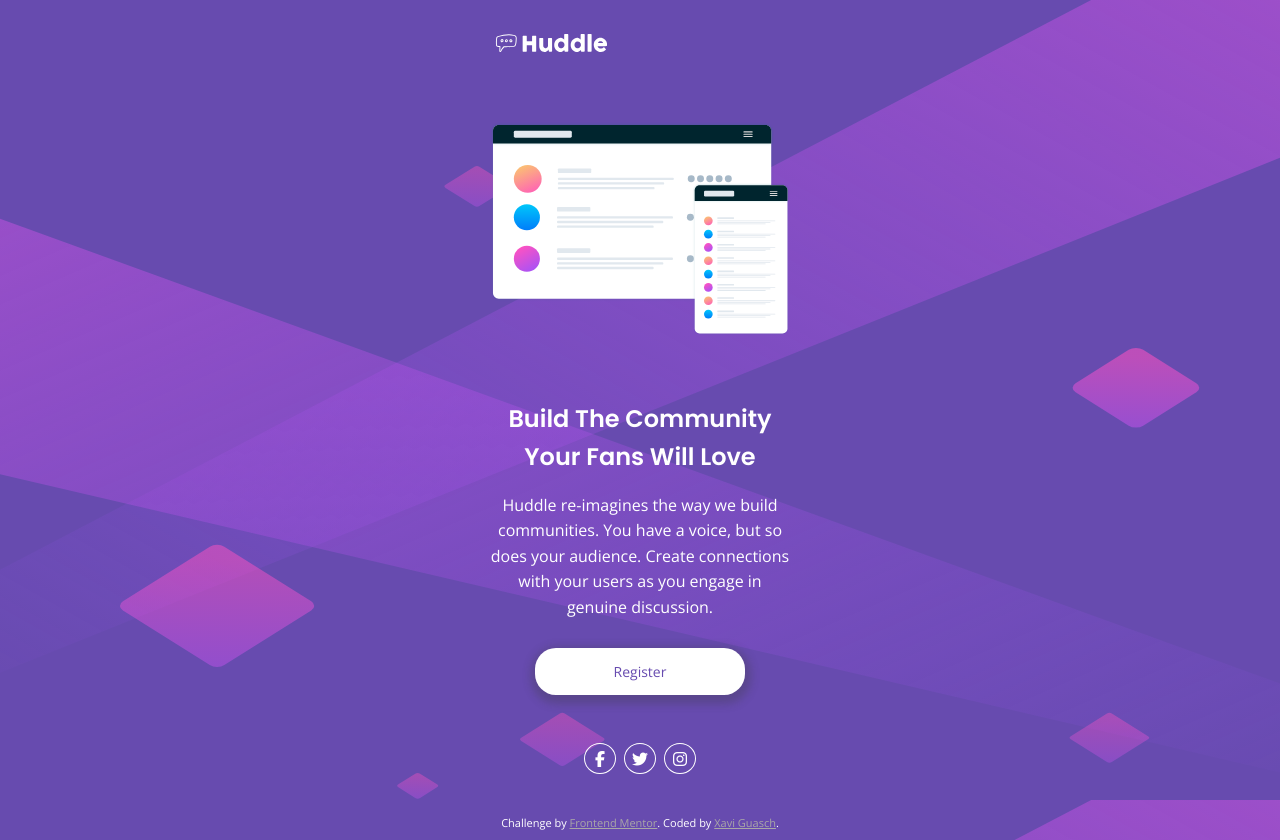
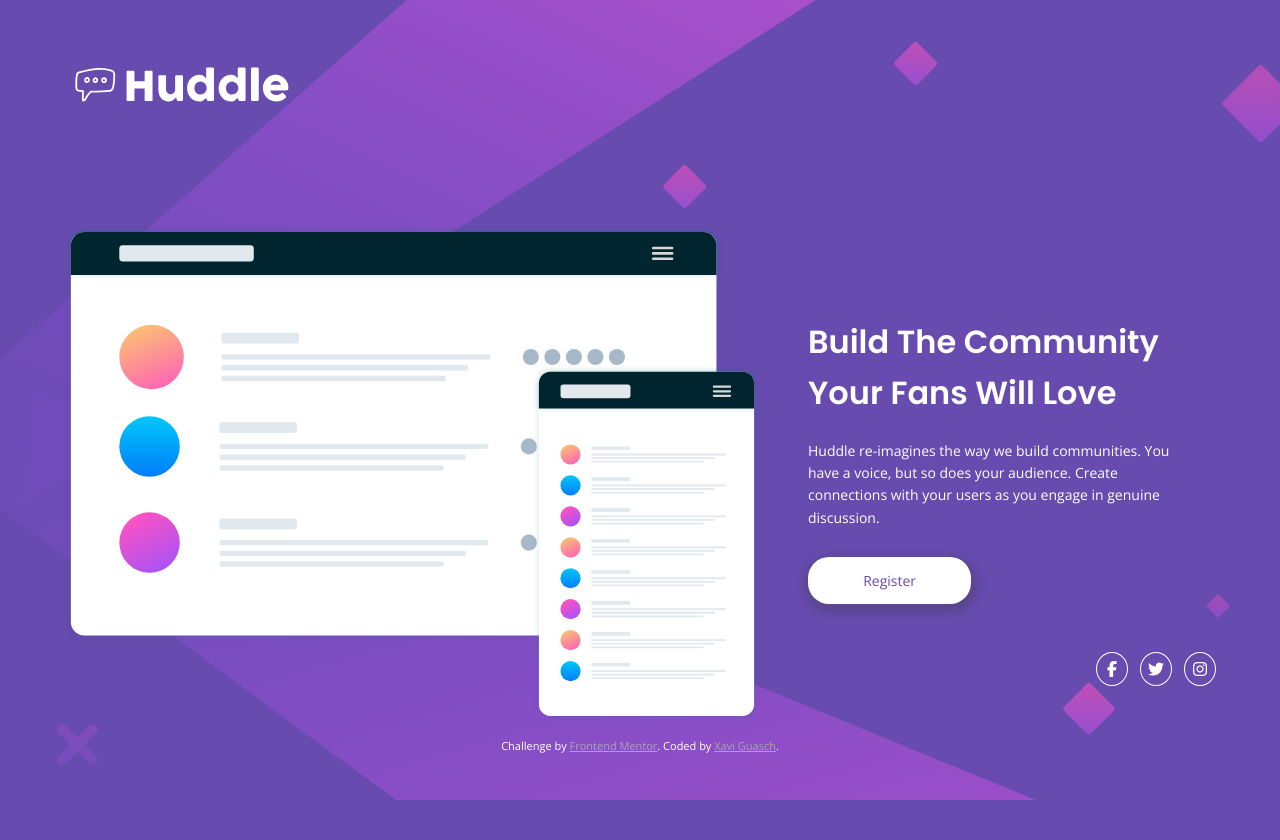
Before and after one commit to xaviguasch/huddle-landing-page-frontendmentor-prac, a plain HTML site: page index.html in a window 1280 px wide. After the commit the page ends 800 px from the top, so only its background shows below. Drawn offline with nearby package versions, Linux system fonts and the light colour scheme.

Commit message:
solved layout bugs

```diff
--- a/style.css
+++ b/style.css
@@ -40,11 +40,6 @@ font-family: 'Poppins', sans-serif; */
   --clr-white: hsl(0, 0%, 100%);
 }
 
-html,
-body {
-  height: 100%;
-}
-
 body {
   background-color: var(--clr-violet);
   background-image: url('./images/bg-mobile.svg');
@@ -66,26 +61,32 @@ img {
 
 /* Typography */
 
+.title {
+  font-family: var(--ff-poppins);
+  font-size: var(--fs-24);
+  font-weight: var(--fw-semi-bold);
+}
+
 /* Utility styles */
 
 .container {
-  /* height: 100%; */
-  max-width: 374px;
+  display: flex;
+  flex-direction: column;
+  justify-content: flex-start;
+  align-items: center;
 
   margin: 0 auto;
   padding: 0 2.3em;
 
-  display: flex;
-  flex-direction: column;
-  justify-content: flex-start;
-  align-items: center;
+  min-width: 374px;
+  max-width: 600px;
 }
 
 /* SECTIONS */
 
 .logo-area {
+  margin-top: 1.75em;
   width: 100%;
-  margin-top: 1.75em;
 }
 
 .logo-svg-img {
@@ -112,69 +113,65 @@ img {
 .copy {
 }
 
-.title {
-  font-family: var(--ff-poppins);
-  font-weight: var(--fw-semi-bold);
-}
-
 .copy-text {
   margin-top: 1em;
 }
 
 .cta-btn {
-  color: var(--clr-violet);
-  cursor: pointer;
   background-color: var(--clr-white);
   border: none;
   border-radius: 1.5em;
+  box-shadow: 1px 4px 8px 5px hsla(240, 1%, 24%, 0.3);
+  color: var(--clr-violet);
+  cursor: pointer;
   font-family: var(--ff-open);
   font-size: var(--fs-14);
+  font-weight: var(--fw-regular);
+  margin-top: 2em;
   padding: 1em 2em;
   width: 70%;
-  margin-top: 2em;
-  box-shadow: 1px 4px 8px 5px hsla(240, 1%, 24%, 0.3);
 }
 
 .cta-btn:focus,
 .cta-btn:hover {
-  color: var(--clr-white);
   background-color: var(--clr-magenta);
   box-shadow: 1px 4px 8px 2px hsla(240, 1%, 24%, 0.6);
+  color: var(--clr-white);
 }
 
 .cta-btn:active {
-  color: var(--clr-white);
   background-color: var(--clr-light-magenta);
   box-shadow: 1px 4px 12px 2px hsla(240, 1%, 24%, 0.8);
+  color: var(--clr-white);
 }
 
 .socials {
-  margin-top: 3em;
-
   display: flex;
   justify-content: center;
   align-items: center;
   gap: 0.5em;
+
+  margin-top: 3em;
 }
 
 .fab {
+  border: 1px solid var(--clr-white);
+  border-radius: 50%;
   color: var(--clr-white);
   cursor: pointer;
-  border: 1px solid var(--clr-white);
-  border-radius: 50%;
   padding: 0.4em 0;
   width: 32px;
 }
 
 .fab:focus,
 .fab:hover {
+  border-color: var(--clr-magenta);
   color: var(--clr-magenta);
-  border-color: var(--clr-magenta);
 }
 
 .fab:active {
+  border-color: var(--clr-light-magenta);
   color: var(--clr-light-magenta);
-  border-color: var(--clr-light-magenta);
 }
 
 /* Footer */
@@ -190,36 +187,124 @@ img {
 .attribution a {
   color: hsl(0, 1%, 66%);
 }
-/*
-@media (min-height: 700px) {
+
+@media (min-width: 380px) {
   .container {
-    align-items: center;
-    height: 95%;
-  }
-
-  .footer {
-    margin-top: 0;
+    height: 92%;
   }
 }
 
 @media (min-width: 1200px) {
+  body {
+    background-image: url('./images/bg-desktop.svg');
+    background-size: cover;
+  }
+
   .container {
-    max-width: 90%;
+    justify-content: flex-start;
+    align-items: center;
+
+    padding: 0;
+    width: 90%;
+    max-width: 1500px;
+  }
+
+  .logo-area {
+    margin-top: 3.5em;
+  }
+
+  .logo-svg-img {
+    width: 20%;
   }
 
   .main {
     flex-direction: row;
+    justify-content: center;
+    align-items: center;
+    gap: 3em;
+
+    margin-top: 7em;
   }
 
   .illustration-area {
+    flex: 1 1 60%;
+  }
+
+  .illustration-svg-img {
+    flex: 1 1 35%;
+
+    width: 100%;
+  }
+
+  .copy-and-socials-area {
+    display: flex;
+    flex-direction: column;
+    justify-content: space-between;
+
+    flex: 1 1 35%;
+
+    height: 100%;
+    margin-top: 0;
+    padding-top: 3em;
+    text-align: left;
+  }
+
+  .title {
+    font-size: var(--fs-32);
+    width: 95%;
+  }
+
+  .copy-text {
+    font-size: var(--fs-14);
+    margin-top: 1.5em;
+    width: 95%;
+  }
+
+  .cta-btn {
+    width: 40%;
+  }
+
+  .socials {
+    justify-content: flex-end;
+    gap: 0.75em;
+  }
+
+  .fab {
+    padding: 0.5em 0;
+    text-align: center;
+    width: 32px;
+  }
+
+  .footer {
+    margin-top: auto;
   }
 }
 
-@media (max-width: 1199px) {
-  .container {
-    align-items: center;
-    max-width: 590px;
+@media (min-width: 1450px) {
+  .copy-and-socials-area {
+    gap: 3em;
 
-    height: 95%;
+    padding-top: 5em;
   }
-} */
+
+  .main {
+    margin-top: 5em;
+  }
+
+  .title {
+    font-size: var(--fs-36);
+    width: 85%;
+  }
+
+  .copy-text {
+    font-size: var(--fs-16);
+    margin-top: 1.5em;
+    width: 95%;
+  }
+}
+
+@media (max-height: 725px) {
+  .main {
+    margin-top: 2em;
+  }
+}
```
